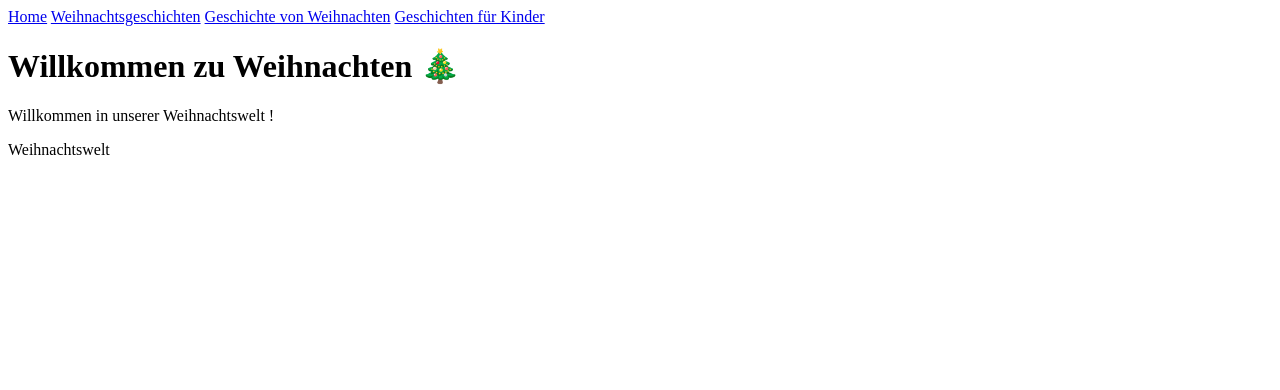
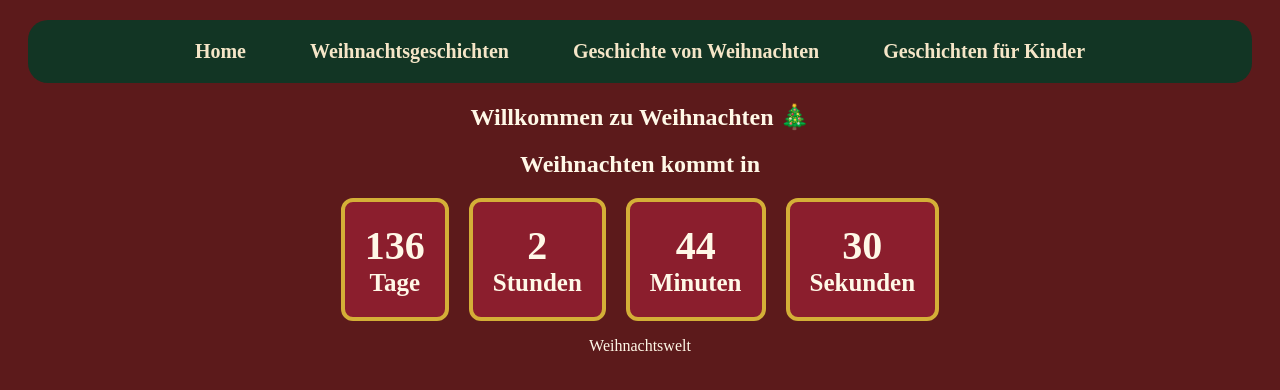
Before and after one commit to NoamaneBouassab/christmas-website, a Flask app: page / in a window 1280 px wide. Shown: the top 390 px of the page. Run offline with Flask 3, Linux system fonts and the light colour scheme.

Commit message:
Enhance Christmas website styling and implement countdown

```diff
--- a/static/css/style.css
+++ b/static/css/style.css
@@ -0,0 +1,57 @@
+body {
+    background-color: #5c1a1b;
+    color: #fff8e7;
+    text-align: center;
+}
+
+nav {
+    margin: 20px;
+    background-color : #123524;
+    padding: 10px;
+    text-align: center;
+    border-radius: 20px;
+
+}
+
+
+nav a {
+        margin : 0 20px;
+        padding: 10px;
+        display:inline-block;
+        text-decoration: none;
+        color: #f5e6c8;
+        font-weight: bold;
+        font-size: 20px;
+
+    }
+
+
+/* Use Flex to easily arrange, align, and distribute elements inside a container. */
+.countdown {
+
+    display: flex;
+    gap: 20px;
+    justify-content: center;
+}
+
+.countdown-box {
+
+    padding: 20px;
+    background-color: #8b1e2d;
+    font-size: 25px;
+    border: 4px solid #d4af37;
+    border-radius: 12px;
+    color: #fff8e7;
+    font-weight: bold;
+
+}
+
+.countdown-box span {
+    display: block;
+    text-align: center;
+}
+
+/* Style the first span (the countdown number) separately. */
+.countdown-box span:first-child {
+    font-size: 40px;
+}
--- a/static/js/script.js
+++ b/static/js/script.js
@@ -0,0 +1,24 @@
+const christmasDate = new Date("2026-12-25T00:00:00")
+const countdownNumbers  = document.querySelectorAll(".countdown-box span:first-child");
+
+function updateCountdown() {
+
+
+const now = new Date()
+const difference = christmasDate - now
+
+const days = Math.floor(difference / (1000*60*60*24));
+const hours = Math.floor((difference / (1000 * 60 * 60)) % 24);
+const minutes = Math.floor((difference /(1000*60)) % 60);
+const seconds = Math.floor((difference / 1000) % 60)
+
+
+
+countdownNumbers[0].textContent = days
+countdownNumbers[1].textContent = hours
+countdownNumbers[2].textContent = minutes
+countdownNumbers[3].textContent = seconds
+
+}
+updateCountdown();
+setInterval(updateCountdown,1000)
--- a/templates/base.html
+++ b/templates/base.html
@@ -1,11 +1,16 @@
 <!DOCTYPE html>
 <html lang="en">
 <head>
+
     <meta charset="UTF-8">
     <meta name="viewport" content="width=device-width, initial-scale=1.0">
+    <link rel="stylesheet" href="{{ url_for ('static' , filename='css/style.css')}}">
     <title>{% block title %}Weihnachtswelt{% endblock %}</title>
+
 </head>
 <body>
+
+    <header>
 
         <Nav>
             <a href="{{ url_for('home') }}">Home</a>
@@ -14,11 +19,15 @@
             <a href="{{ url_for('children') }}">Geschichten für Kinder</a>
         </Nav>
 
+    </header>
+
 
     <main>
 
         <!-- Main content area that child templates can override. -->
         {% block content%}
+
+
         {% endblock %}
 
     </main>
@@ -31,6 +40,6 @@
 
 
 
-
+<script src="{{ url_for('static', filename='js/script.js') }}"></script>
 </body>
 </html>
--- a/templates/index.html
+++ b/templates/index.html
@@ -4,7 +4,40 @@
 
 {% block content %}
 
-<h1>Willkommen zu Weihnachten 🎄</h1>
-<p>Willkommen in unserer Weihnachtswelt !</p>
+
+<section>
+    <h1>Willkommen zu Weihnachten 🎄</h1>
+
+    <h2>Weihnachten kommt in </h2>
+
+    <!-- <span> is used to separate the number from its unit,
+    allowing us to style each part independently with CSS. -->
+   <div class="countdown">
+
+        <div class="countdown-box">
+            <span>136</span>
+            <span>Tage</span>
+        </div>
+
+        <div class="countdown-box">
+            <span>23</span>
+            <span>Stunden</span>
+        </div>
+
+        <div class="countdown-box">
+            <span>30</span>
+            <span>Minuten</span>
+        </div>
+
+        <div class="countdown-box">
+            <span>15</span>
+            <span>Sekunden</span>
+        </div>
+   </div>
+
+</section>
+
+
+
 
 {% endblock%}
```
Lines whose indentation alone changed are shown as unchanged.
